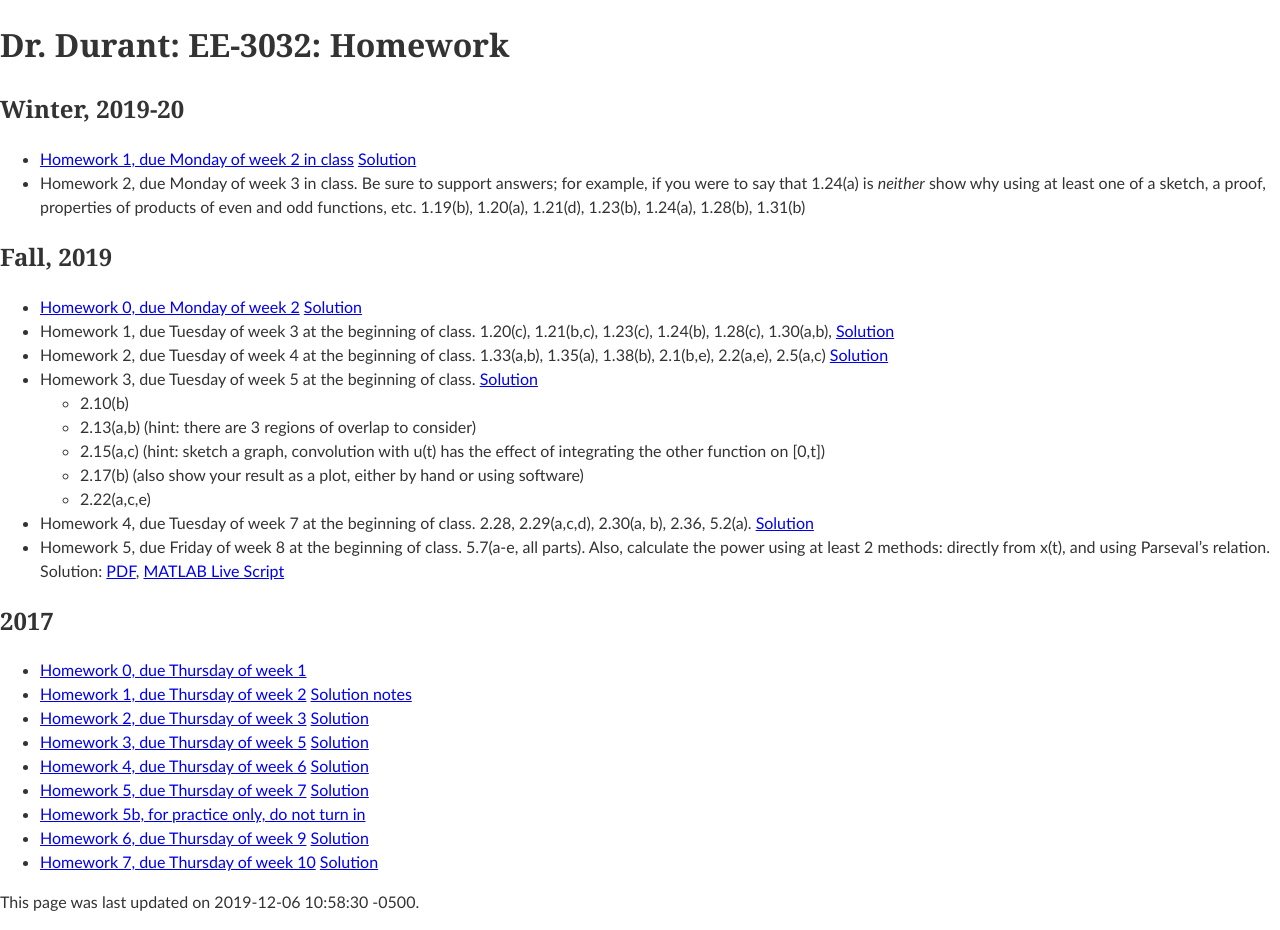
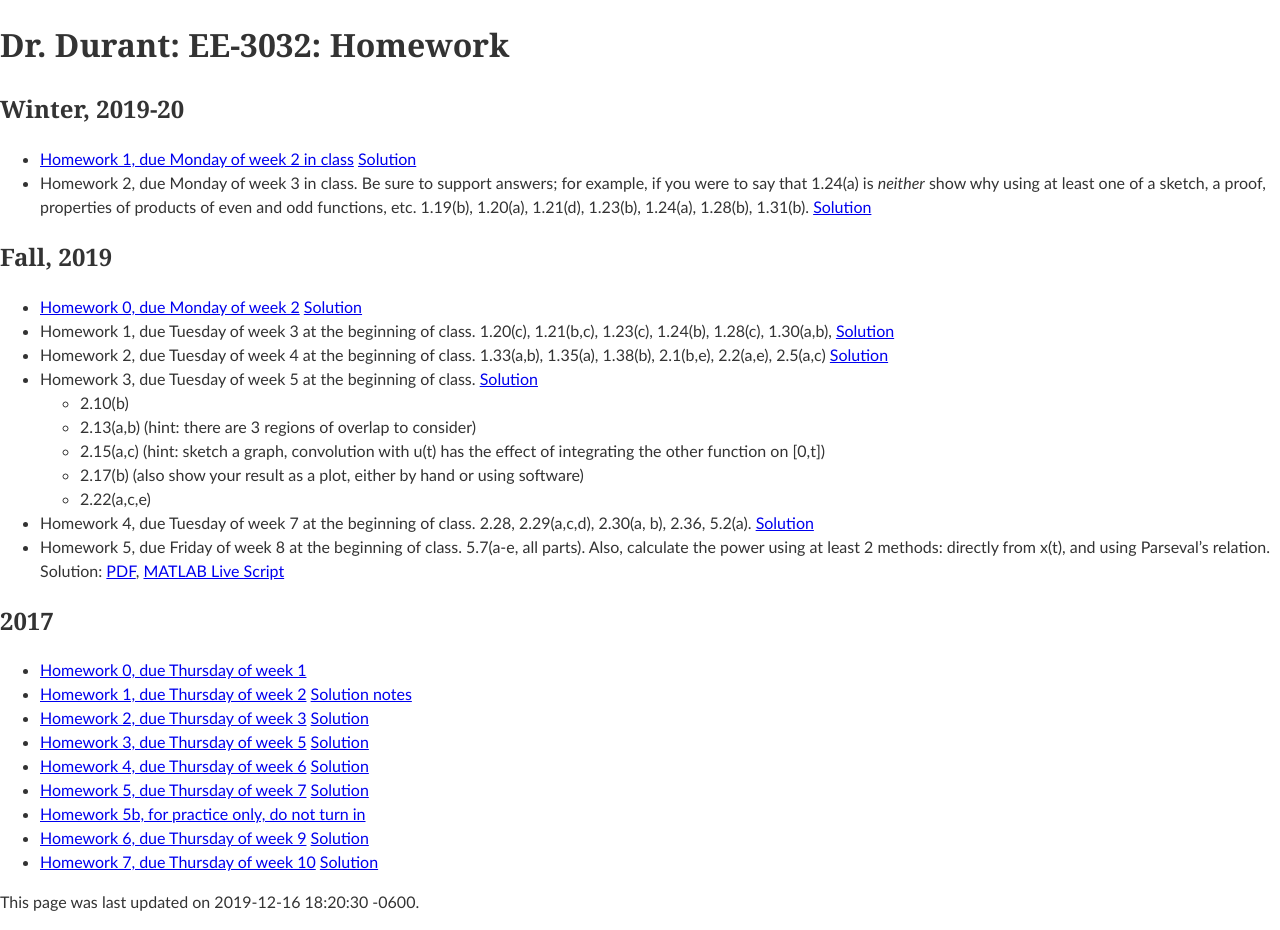
Before and after one commit to edurant/edurant.github.io, a Jekyll site: the page built from courses/ee3032/hw/index.md, in a window 1280 px wide. Built offline with Jekyll 4.4.1, drawn with Linux system fonts in a browser that asks for light colours.

Commit message:
ee3032 hw2 sol

```diff
--- a/courses/ee3032/hw/index.md
+++ b/courses/ee3032/hw/index.md
@@ -1,11 +1,11 @@
 ---
 title: "Dr. Durant: EE-3032: Homework"
-date: 2019-12-06 10:58:30 -0500
+date: 2019-12-16 18:20:30 -0600
 ---
 
 ## Winter, 2019-20
 * [Homework 1, due Monday of week 2 in class](hw1-w1920.pdf) [Solution](hw1-w1920sol.pdf)
-* Homework 2, due Monday of week 3 in class. Be sure to support answers; for example, if you were to say that 1.24(a) is *neither* show why using at least one of a sketch, a proof, properties of products of even and odd functions, etc. 1.19(b), 1.20(a), 1.21(d), 1.23(b), 1.24(a), 1.28(b), 1.31(b)
+* Homework 2, due Monday of week 3 in class. Be sure to support answers; for example, if you were to say that 1.24(a) is *neither* show why using at least one of a sketch, a proof, properties of products of even and odd functions, etc. 1.19(b), 1.20(a), 1.21(d), 1.23(b), 1.24(a), 1.28(b), 1.31(b). [Solution](hw2-w1920sol.pdf)
 
 
 ## Fall, 2019
```
Also changed, not shown: 1 other file.
